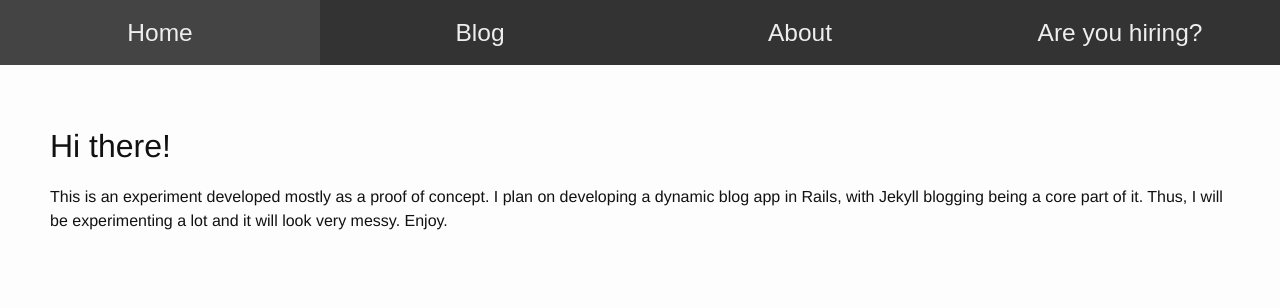
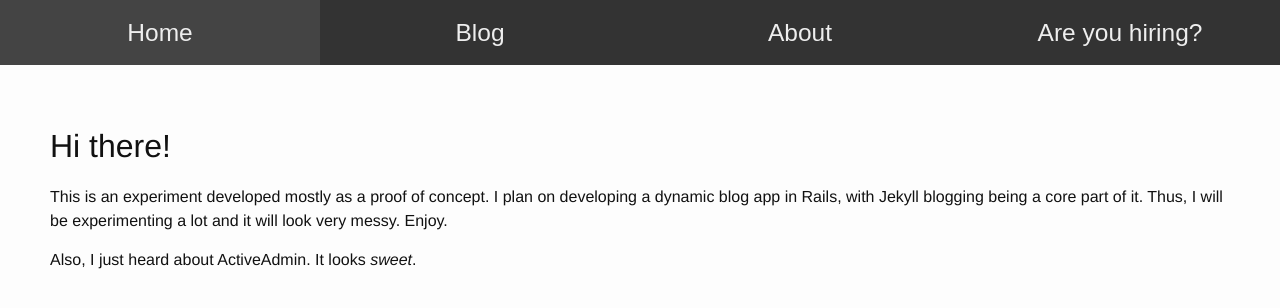
Before and after one commit to Tormenta74/tormenta74.github.io, a Jekyll site: the page built from index.md, in a window 1280 px wide. Shown: the top 308 px of the page. Built offline with Jekyll 4.4.1, drawn with Linux system fonts in a browser that asks for light colours.

Commit message:
Mini change.

```diff
--- a/index.md
+++ b/index.md
@@ -5,3 +5,5 @@ permalink: /
 ---
 <h1>Hi there!</h1>
 <p>This is an experiment developed mostly as a proof of concept. I plan on developing a dynamic blog app in Rails, with Jekyll blogging being a core part of it. Thus, I will be experimenting a lot and it will look very messy. Enjoy.</p>
+
+<p>Also, I just heard about ActiveAdmin. It looks <em>sweet</em>.</p>
```
